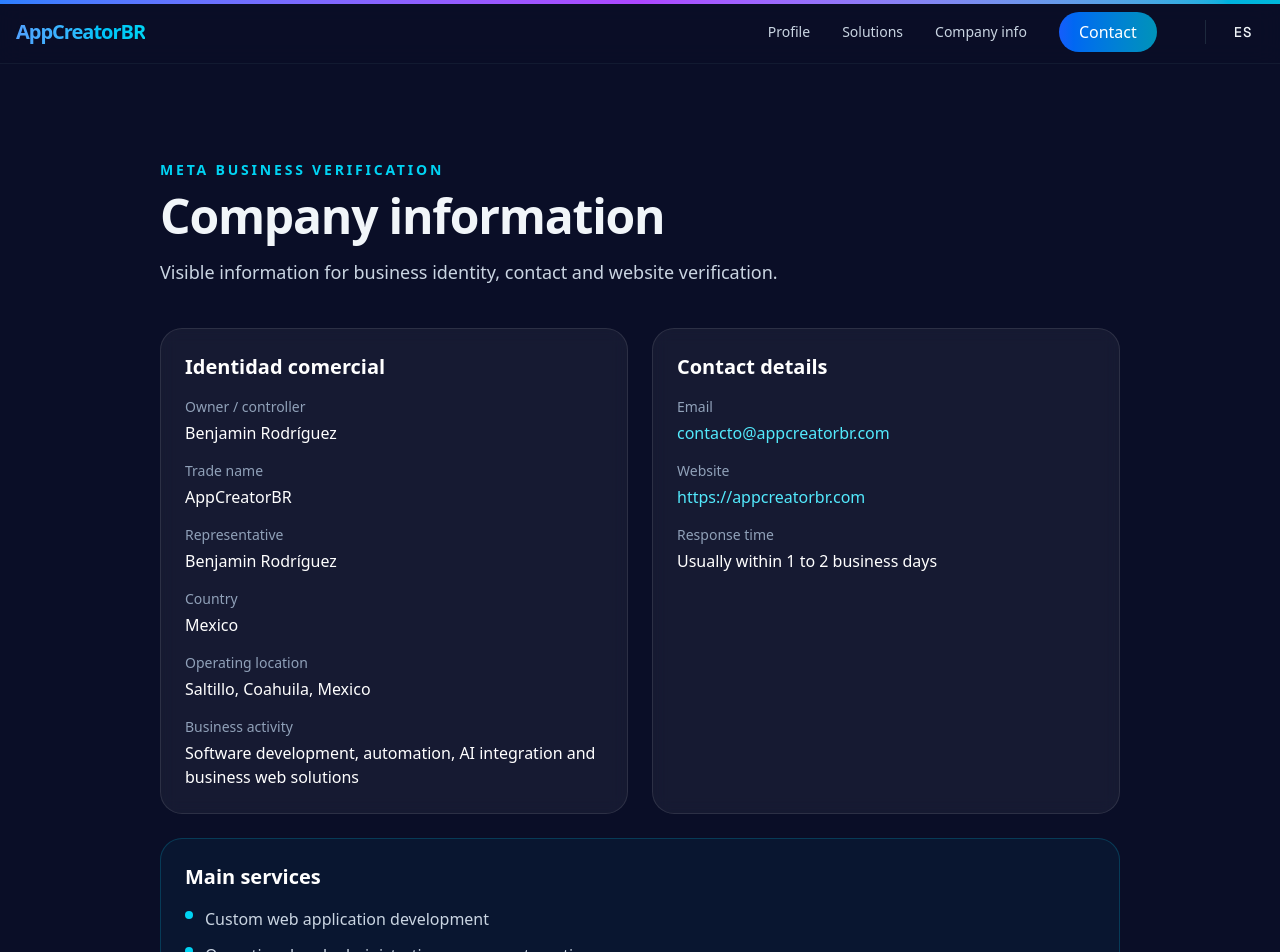
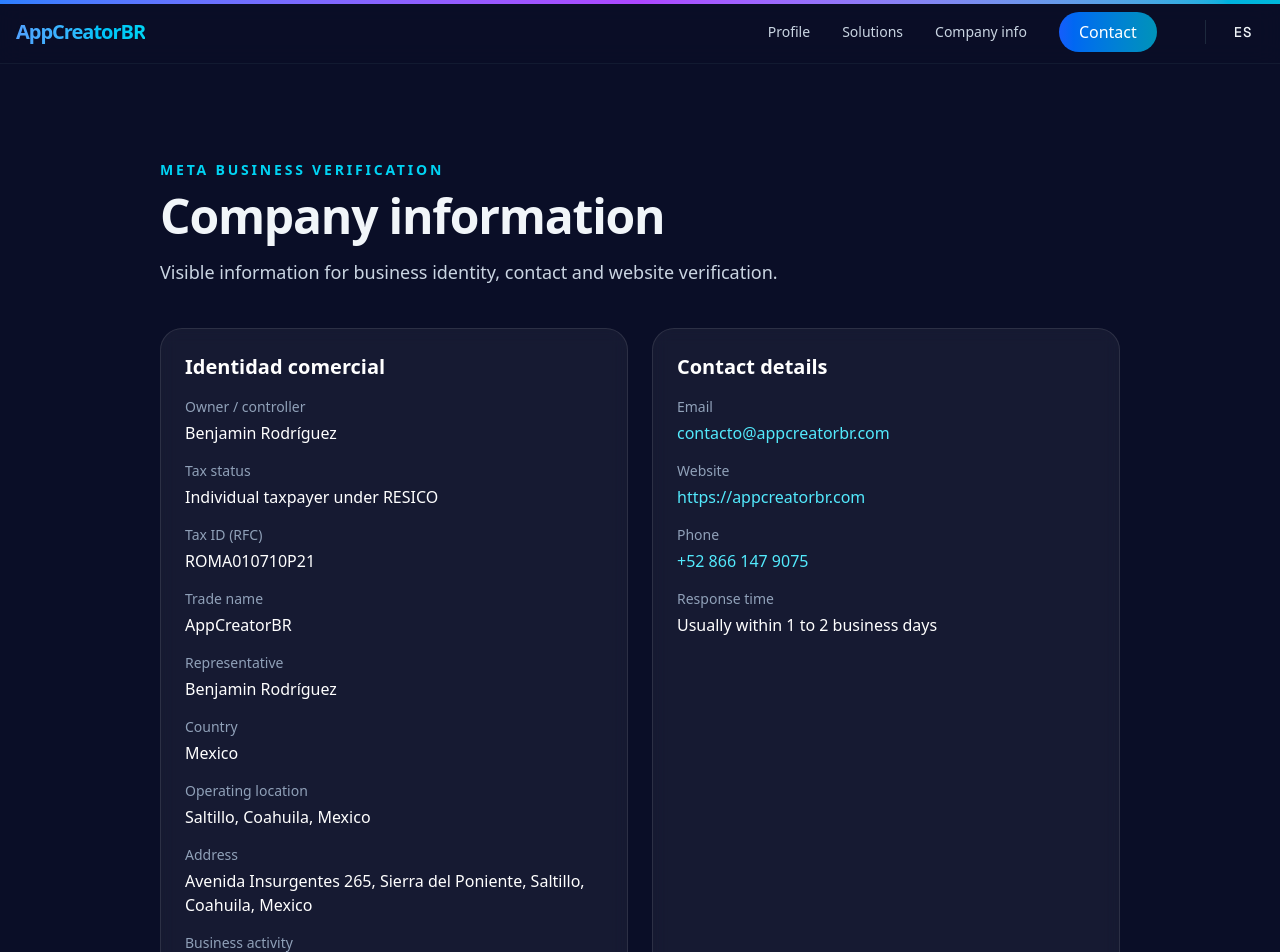
Before and after one commit to BenjaminRM10/Benjamin-Rodriguez, a Next.js app: page /en/company-info in a window 1280 px wide. Shown: the top 952 px of the page. Built offline with nearby package versions, Linux system fonts and the light colour scheme.

Commit message:
Update company info with legal and tax details

```diff
--- a/components/sections/LegalPage.tsx
+++ b/components/sections/LegalPage.tsx
@@ -150,6 +150,14 @@
                   <dd className="mt-1 text-base text-white">{company.legalName}</dd>
                 </div>
                 <div>
+                  <dt className="text-slate-400">{company.taxStatusLabel}</dt>
+                  <dd className="mt-1 text-base text-white">{company.taxStatus}</dd>
+                </div>
+                <div>
+                  <dt className="text-slate-400">{company.taxIdLabel}</dt>
+                  <dd className="mt-1 text-base text-white">{company.taxId}</dd>
+                </div>
+                <div>
                   <dt className="text-slate-400">{company.brandLabel}</dt>
                   <dd className="mt-1 text-base text-white">{company.brand}</dd>
                 </div>
@@ -164,6 +172,10 @@
                 <div>
                   <dt className="text-slate-400">{company.regionLabel}</dt>
                   <dd className="mt-1 text-base text-white">{company.region}</dd>
+                </div>
+                <div>
+                  <dt className="text-slate-400">{company.addressLabel}</dt>
+                  <dd className="mt-1 text-base text-white">{company.address}</dd>
                 </div>
                 <div>
                   <dt className="text-slate-400">{company.businessTypeLabel}</dt>
@@ -188,6 +200,14 @@
                   <dd className="mt-1 text-base text-white">
                     <a className="text-cyan-300 hover:text-cyan-200" href={company.website} target="_blank" rel="noreferrer">
                       {company.website}
+                    </a>
+                  </dd>
+                </div>
+                <div>
+                  <dt className="text-slate-400">{company.phoneLabel}</dt>
+                  <dd className="mt-1 text-base text-white">
+                    <a className="text-cyan-300 hover:text-cyan-200" href={`tel:${company.phone.replace(/\s+/g, "")}`}>
+                      {company.phone}
                     </a>
                   </dd>
                 </div>
--- a/lib/company-info.ts
+++ b/lib/company-info.ts
@@ -3,6 +3,10 @@
   subheading: string;
   legalNameLabel: string;
   legalName: string;
+  taxStatusLabel: string;
+  taxStatus: string;
+  taxIdLabel: string;
+  taxId: string;
   brandLabel: string;
   brand: string;
   ownerLabel: string;
@@ -11,6 +15,10 @@
   country: string;
   regionLabel: string;
   region: string;
+  addressLabel: string;
+  address: string;
+  phoneLabel: string;
+  phone: string;
   businessTypeLabel: string;
   businessType: string;
   servicesLabel: string;
@@ -33,6 +41,10 @@
       "Información visible para validación de identidad comercial, contacto y operación del sitio.",
     legalNameLabel: "Responsable / titular",
     legalName: "Benjamin Rodríguez",
+    taxStatusLabel: "Régimen / estatus fiscal",
+    taxStatus: "Persona física en RESICO",
+    taxIdLabel: "RFC",
+    taxId: "ROMA010710P21",
     brandLabel: "Nombre comercial",
     brand: "AppCreatorBR",
     ownerLabel: "Representante",
@@ -41,6 +53,10 @@
     country: "México",
     regionLabel: "Ubicación operativa",
     region: "Saltillo, Coahuila, México",
+    addressLabel: "Domicilio",
+    address: "Avenida Insurgentes 265, Col. Sierra del Poniente, Saltillo, Coahuila, México",
+    phoneLabel: "Teléfono",
+    phone: "866 147 9075",
     businessTypeLabel: "Giro",
     businessType: "Desarrollo de software, automatización, integración de IA y soluciones web empresariales",
     servicesLabel: "Servicios principales",
@@ -67,6 +83,10 @@
       "Visible information for business identity, contact and website verification.",
     legalNameLabel: "Owner / controller",
     legalName: "Benjamin Rodríguez",
+    taxStatusLabel: "Tax status",
+    taxStatus: "Individual taxpayer under RESICO",
+    taxIdLabel: "Tax ID (RFC)",
+    taxId: "ROMA010710P21",
     brandLabel: "Trade name",
     brand: "AppCreatorBR",
     ownerLabel: "Representative",
@@ -75,6 +95,10 @@
     country: "Mexico",
     regionLabel: "Operating location",
     region: "Saltillo, Coahuila, Mexico",
+    addressLabel: "Address",
+    address: "Avenida Insurgentes 265, Sierra del Poniente, Saltillo, Coahuila, Mexico",
+    phoneLabel: "Phone",
+    phone: "+52 866 147 9075",
     businessTypeLabel: "Business activity",
     businessType: "Software development, automation, AI integration and business web solutions",
     servicesLabel: "Main services",
```
